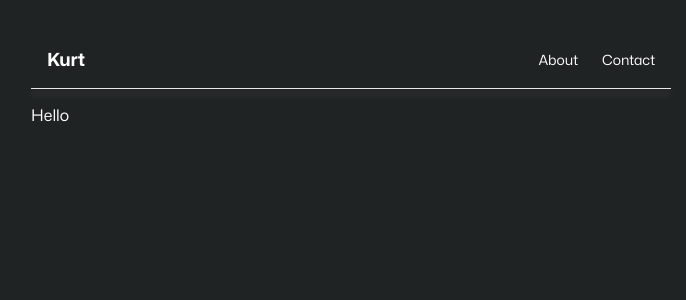
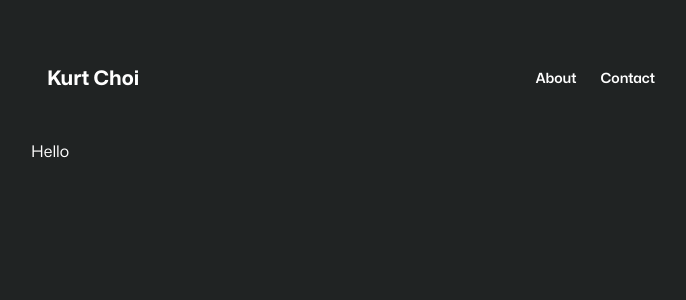
Before and after one commit to Hintful/personal-web, a Next.js app: page / in a window 1280 px wide. Shown: the top 300 px of the page, without its empty margins (289-975 px from the left). Built offline with nearby package versions, Linux system fonts and the light colour scheme.

Commit message:
Layout tweak

```diff
--- a/src/app/components/navigation/navbar/Logo.js
+++ b/src/app/components/navigation/navbar/Logo.js
@@ -3,8 +3,8 @@ const { default: Link } = require("next/link")
 const Logo = () => {
     return (
         <Link href="/">
-            <div className="text-white text-lg font-bold select-none hover:text-slate-600 transition duration-75 ease-in-out">
-                Kurt
+            <div className="text-white text-xl font-bold select-none hover:text-slate-600 transition duration-75 ease-in-out">
+                Kurt Choi
             </div>
         </Link>
     );
--- a/src/app/components/navigation/navbar/Navbar.js
+++ b/src/app/components/navigation/navbar/Navbar.js
@@ -3,11 +3,11 @@ import Logo from "./Logo";
 
 const Navbar = () => {
     return (
-        <div className="h-14 bg-deepgray sticky top-0 select-none">
+        <div className="py-8 bg-deepgray sticky top-0 select-none">
             <div className="container mx-auto h-full px-4">
                 <div className="flex justify-between items-center h-full">
                     <Logo />
-                    <ul className="hidden md:flex gap-x-6 text-white text-sm">
+                    <ul className="hidden md:flex gap-x-6 text-white text-sm font-semibold">
                         <li>
                             <Link href="/about">
                                 <p className="hover:text-slate-600 transition duration-75 ease-in-out">About</p>
@@ -21,7 +21,7 @@ const Navbar = () => {
                     </ul>
                 </div>
             </div>
-            <div className="mx-auto border-b drop-shadow-[0_5px_3px_rgba(255,255,255,0.25)]"/>
+            {/* <div className="mx-auto border-b drop-shadow-[0_5px_3px_rgba(255,255,255,0.25)]"/> */}
         </div>
      );
 }
--- a/src/app/globals.css
+++ b/src/app/globals.css
@@ -4,6 +4,6 @@
 
 body {
   background-color: #202323;
-  width: 75%;
+  /* width: 75%; */
   margin: auto;
 }
```
